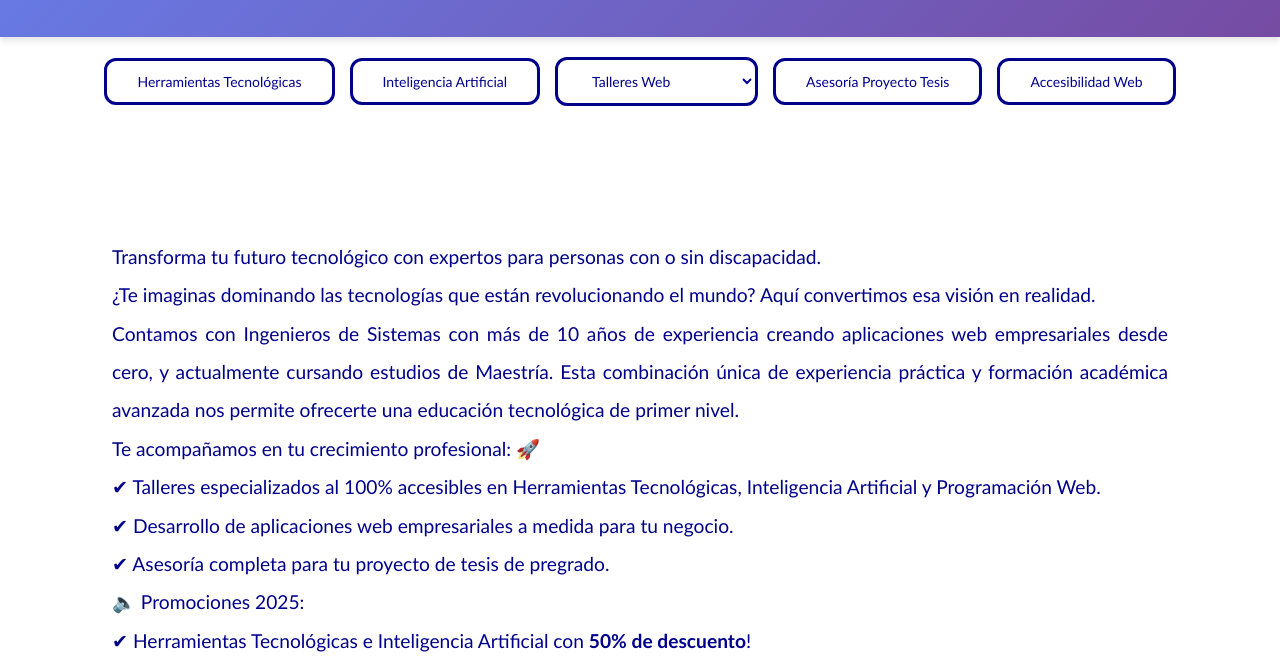
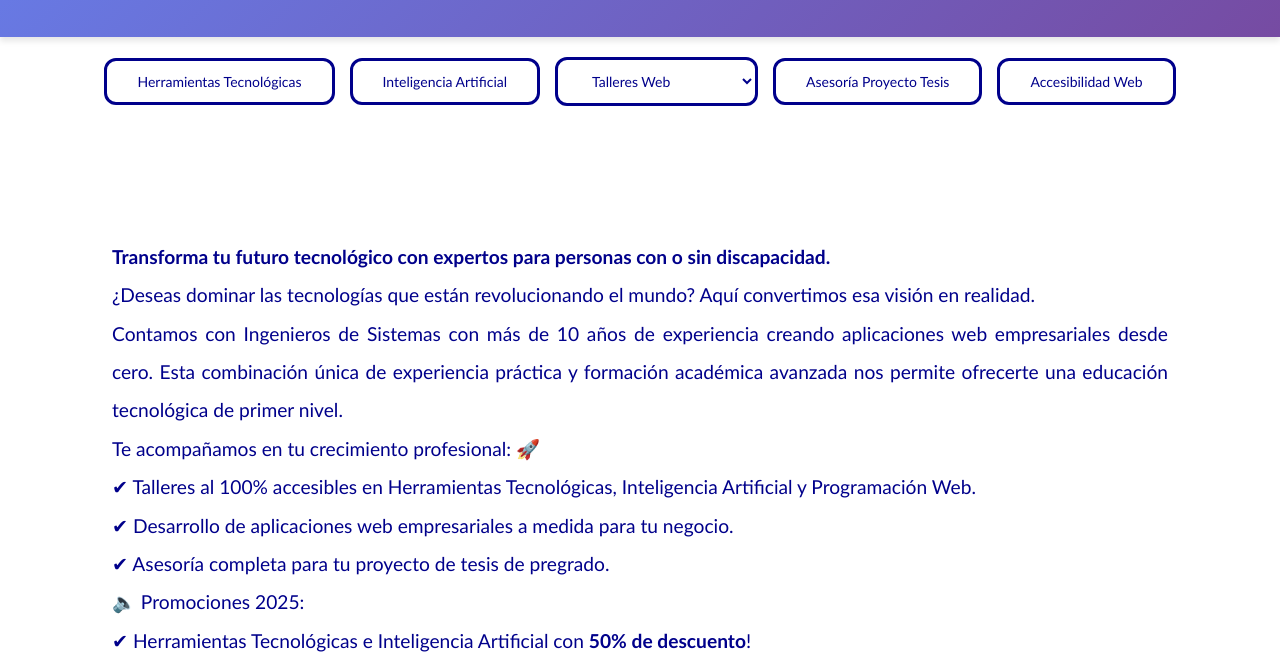
Before and after one commit to bmenflo/promoTalleres, a plain HTML site: page index.html in a window 1280 px wide. Shown: the part 136-800 px from the top of the page. Drawn offline with nearby package versions, Linux system fonts and the light colour scheme.

Commit message:
Update index.html

```diff
--- a/index.html
+++ b/index.html
@@ -344,12 +344,12 @@ a:focus {
     <main>
         <section id="sectIntroduccion">
             <article>
-                <p>Transforma tu futuro tecnológico con expertos para personas con o sin discapacidad.<br>
-                ¿Te imaginas dominando las tecnologías que están revolucionando el mundo? Aquí convertimos esa visión en realidad.<br>
-                Contamos con Ingenieros de Sistemas con más de 10 años de experiencia creando aplicaciones web empresariales desde cero, y actualmente cursando estudios de Maestría. Esta combinación única de experiencia práctica y formación académica avanzada nos permite ofrecerte una educación tecnológica de primer nivel.</p>
+                <p><b>Transforma tu futuro tecnológico con expertos para personas con o sin discapacidad.</b><br>
+                ¿Deseas dominar las tecnologías que están revolucionando el mundo? Aquí convertimos esa visión en realidad.<br>
+                Contamos con Ingenieros de Sistemas con más de 10 años de experiencia creando aplicaciones web empresariales desde cero. Esta combinación única de experiencia práctica y formación académica avanzada nos permite ofrecerte una educación tecnológica de primer nivel.</p>
 
                 <p>Te acompañamos en tu crecimiento profesional: 🚀<br>
-                ✔ Talleres especializados al 100% accesibles en Herramientas Tecnológicas, Inteligencia Artificial y Programación Web.<br>
+                ✔ Talleres al 100% accesibles en Herramientas Tecnológicas, Inteligencia Artificial y Programación Web.<br>
                 ✔ Desarrollo de aplicaciones web empresariales a medida para tu negocio.<br>
                 ✔ Asesoría completa para tu proyecto de tesis de pregrado.</p>
 
```
